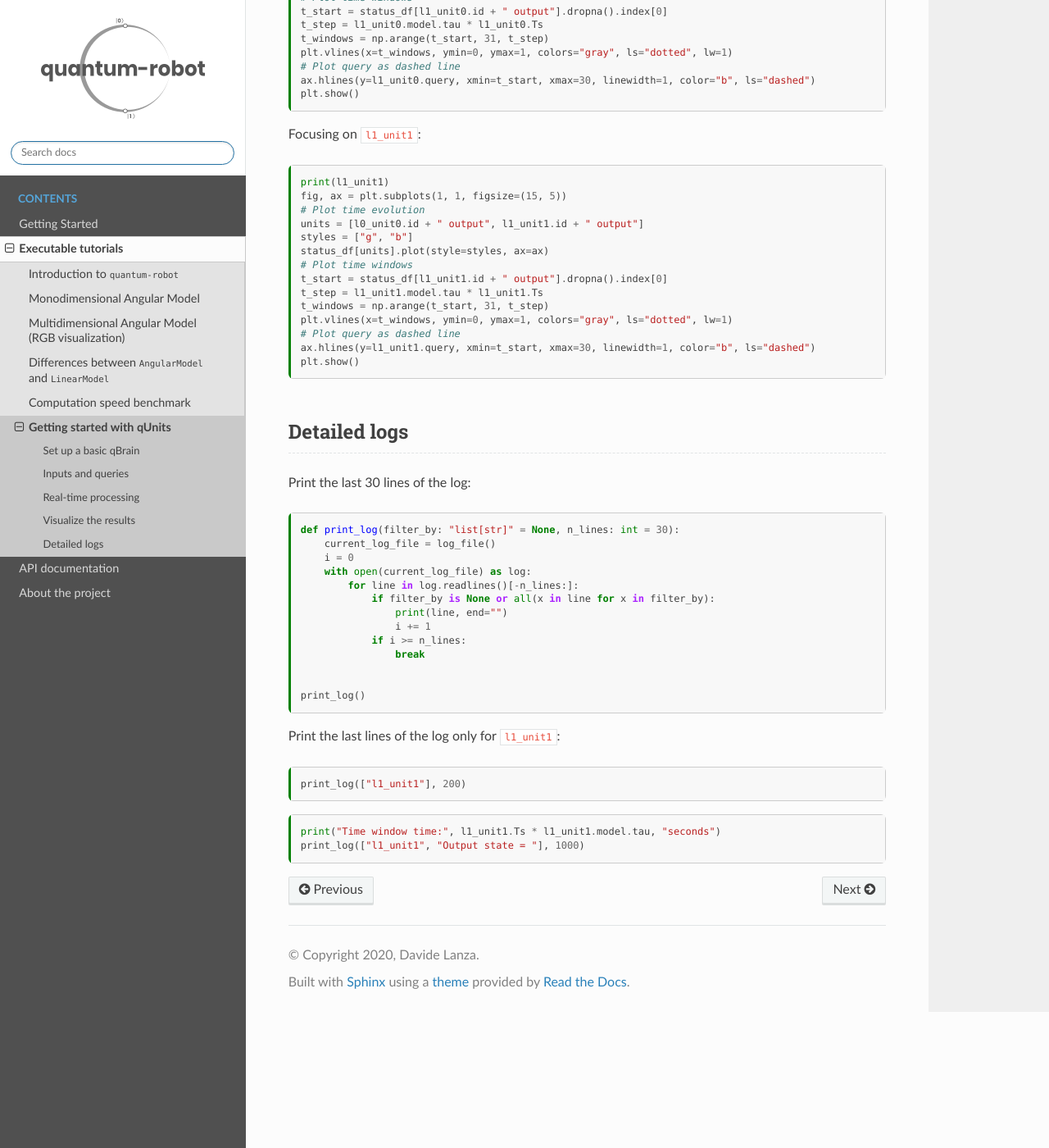
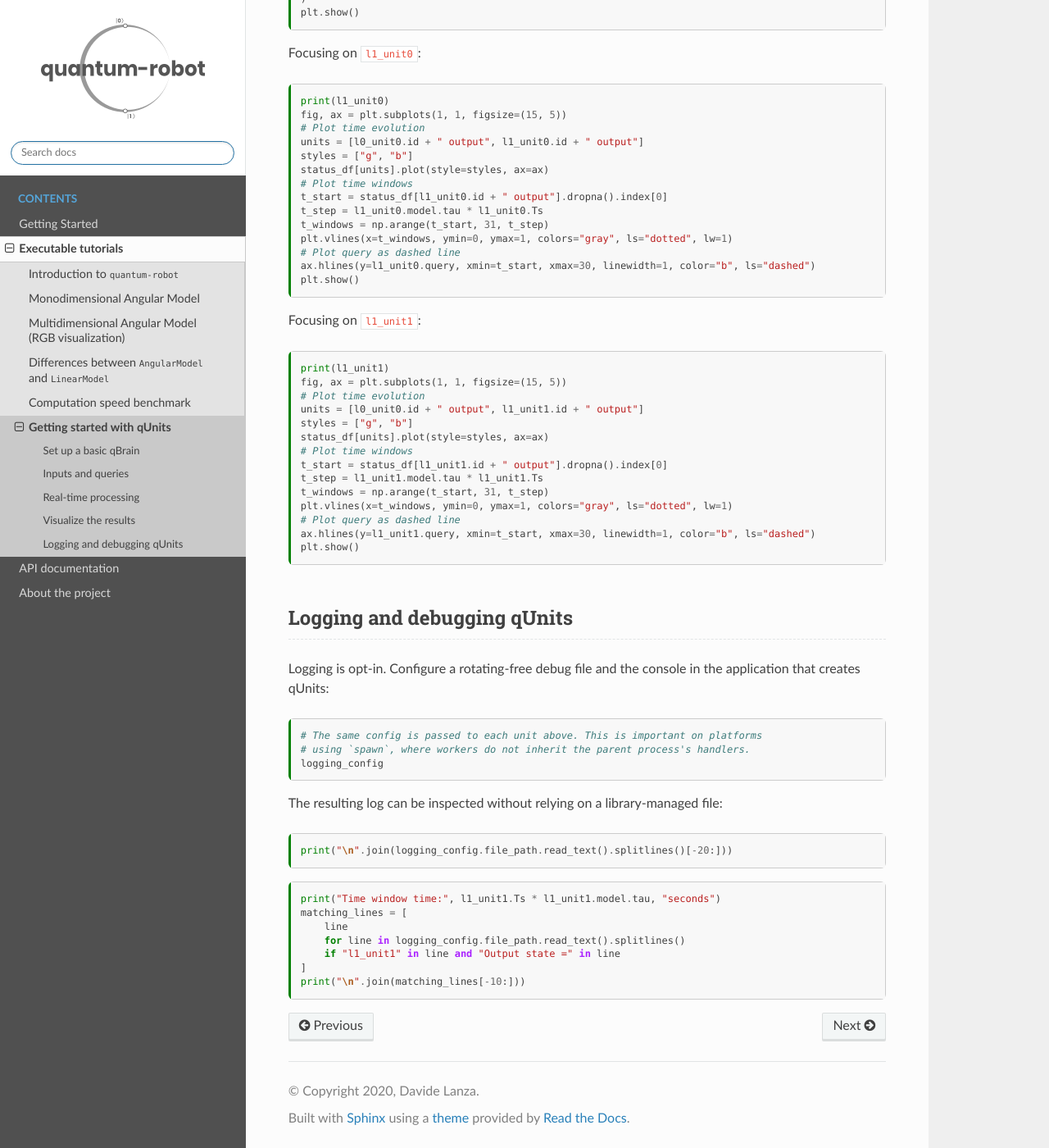
Before and after one commit to Davidelanz/quantum-robot, a Sphinx documentation site: the page built from docs/notebooks/06_qunits_getting_started.md, in a window 1280 px wide and 1400 px high, scrolled down 4161 px. Shown: the whole window at 82% size. Built offline with Sphinx 7.4.7 and the Read the Docs theme 3.1.0, drawn with Linux system fonts in a browser that asks for light colours; some of the changed text lies outside the part shown.

Commit message:
docs(qunits): demonstrate spawned-worker debug logging
Configure logging before tutorial units are constructed, pass the opt-in configuration to every worker, and inspect the resulting debug log without reintroducing hidden library-managed files.

````diff
--- a/docs/notebooks/06_qunits_getting_started.md
+++ b/docs/notebooks/06_qunits_getting_started.md
@@ -20,12 +20,24 @@
 ```
 
 ```{code-cell} ipython3
-from qrobot.logger import log_file
 from qrobot.bursts import OneBurst, ZeroBurst
+from qrobot.logger import LoggingConfig, configure_logging
 from qrobot.models import AngularModel
 from qrobot_qunits import QUnit, SensorialUnit, redis_utils
 from qrobot_visualization import draw, graph
+from pathlib import Path
 import time
+```
+
+```{code-cell} ipython3
+# This is application-owned logging. The library does not configure handlers
+# unless this opt-in helper is called.
+logging_config = LoggingConfig(
+    level=10,  # logging.DEBUG
+    file_path=Path(".qrobot_logs/qrobot-qunits-debug.log"),
+    console=False,  # keep executed-documentation output readable
+)
+configure_logging(logging_config)
 ```
 
 ## Set up a basic qBrain
@@ -36,7 +48,7 @@
 
 ```{code-cell} ipython3
 # Layer 0 - Unit 0
-l0_unit0 = SensorialUnit("l0_unit_0", Ts=0.1)
+l0_unit0 = SensorialUnit("l0_unit_0", Ts=0.1, logging_config=logging_config)
 ```
 
 ```{code-cell} ipython3
@@ -72,6 +84,7 @@
     burst=OneBurst(),
     Ts=0.3,
     in_qunits={0: l0_unit0.id},  # Will receive Input from l0_unit0, dim 0
+    logging_config=logging_config,
 )
 
 # Layer 1 - Unit 1
@@ -81,6 +94,7 @@
     burst=ZeroBurst(),
     Ts=0.2,
     in_qunits={0: l0_unit0.id},  # Will receive input from l0_unit0, dim 1
+    logging_config=logging_config,
 )
 ```
 
@@ -253,35 +267,29 @@
 plt.show()
 ```
 
-## Detailed logs
+## Logging and debugging qUnits
 
-+++
-
-Print the last 30 lines of the log:
+Logging is opt-in. Configure a rotating-free debug file and the console in the
+application that creates qUnits:
 
 ```{code-cell} ipython3
-def print_log(filter_by: "list[str]" = None, n_lines: int = 30):
-    current_log_file = log_file()
-    i = 0
-    with open(current_log_file) as log:
-        for line in log.readlines()[-n_lines:]:
-            if filter_by is None or all(x in line for x in filter_by):
-                print(line, end="")
-                i += 1
-            if i >= n_lines:
-                break
-
-
-print_log()
+# The same config is passed to each unit above. This is important on platforms
+# using `spawn`, where workers do not inherit the parent process's handlers.
+logging_config
 ```
 
-Print the last lines of the log only for `l1_unit1`:
+The resulting log can be inspected without relying on a library-managed file:
 
 ```{code-cell} ipython3
-print_log(["l1_unit1"], 200)
+print("\n".join(logging_config.file_path.read_text().splitlines()[-20:]))
 ```
 
 ```{code-cell} ipython3
 print("Time window time:", l1_unit1.Ts * l1_unit1.model.tau, "seconds")
-print_log(["l1_unit1", "Output state = "], 1000)
+matching_lines = [
+    line
+    for line in logging_config.file_path.read_text().splitlines()
+    if "l1_unit1" in line and "Output state =" in line
+]
+print("\n".join(matching_lines[-10:]))
 ```
````
